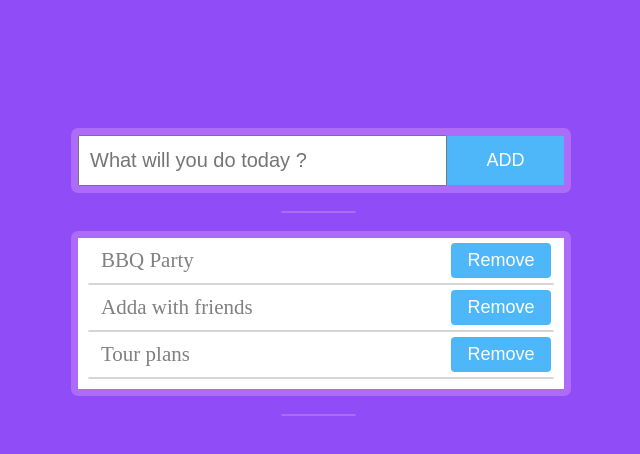
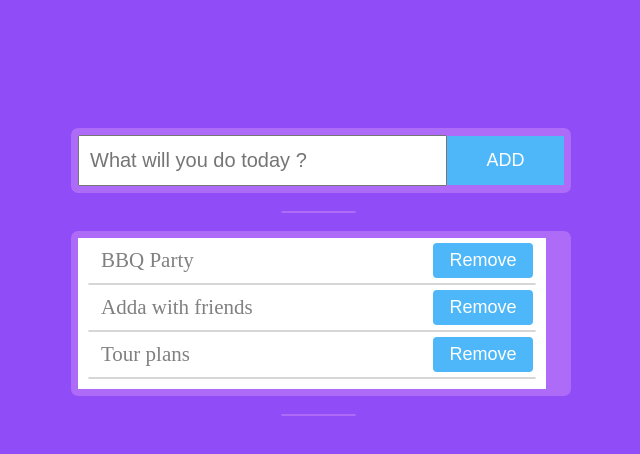
Before and after one commit to mdzobayer/angular-to-do-list, an Angular app: page / in a window 1280 px wide. Shown: the top 454 px of the page, without its empty margins (319-959 px from the left). Built offline with nearby package versions, Linux system fonts and the light colour scheme.

Commit message:
Add max height and scroll for overflow

```diff
--- a/src/app/todolist/todolist.component.css
+++ b/src/app/todolist/todolist.component.css
@@ -58,11 +58,14 @@ body {
     padding: 7px;
     display: flex;
     border-radius: 7px;
+
 }
 
 #lists {
     background-color: #FFFFFF;
     padding-bottom: 10px;
+    max-height: 353px;
+    overflow-y: scroll;
 }
 
 #lists p {
@@ -92,7 +95,7 @@ body {
    padding-right: 10px;
 }
 .a-item > div {
-    width: 340px;
+    width: 322px;
     overflow: hidden;
     background-color: #FFFFFF;
     padding-left: 10px;
```
